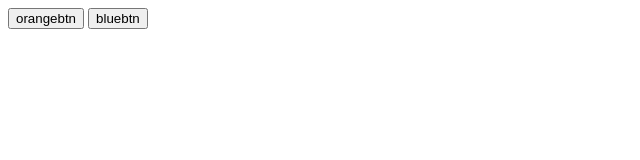
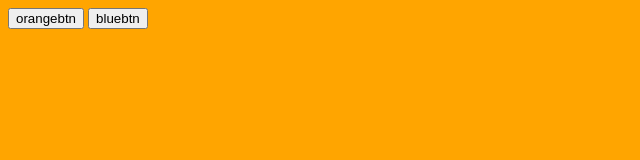
Before and after one commit to ninadvaishanava/javascript, a plain HTML site: page lexicalscop.html in a window 1280 px wide. Both pictures are taken after a click on the button "orangebtn". Shown: the whole page, without its empty margins (0-640 px from the left). Drawn offline with Linux system fonts and the light colour scheme.

Commit message:
lixical scop

```diff
--- a/lexicalscop.html
+++ b/lexicalscop.html
@@ -21,7 +21,12 @@
   </script> -->
 
   <script>
-
-
+    function colorhandle(color) {
+      return function () {
+        document.body.style.backgroundColor = `${color}`;
+      };
+    }
+    document.querySelector("#orange").onclick = colorhandle("orange");
+    document.querySelector("# blue").onclick = colorhandle("blue");
   </script>
 </html>
```
